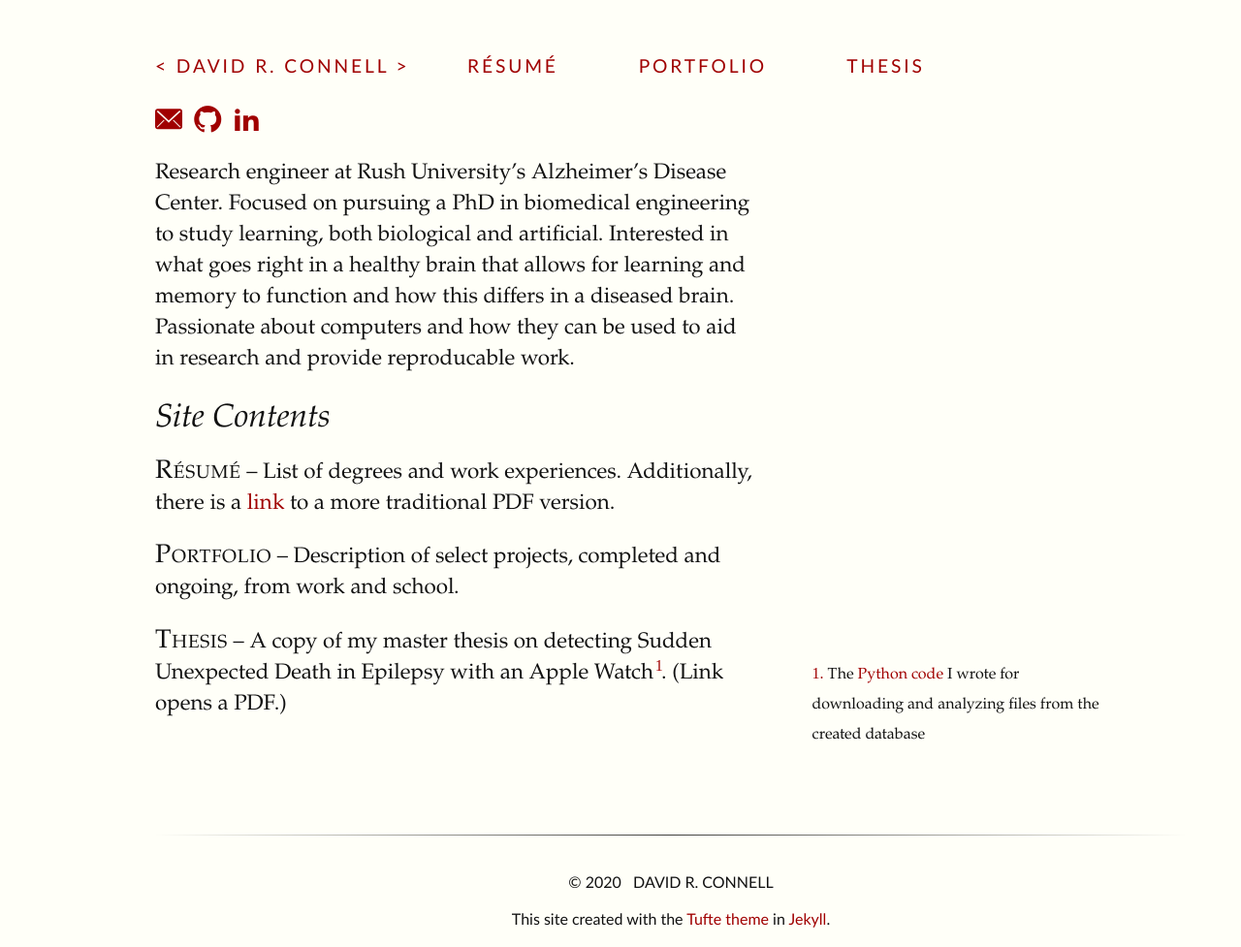
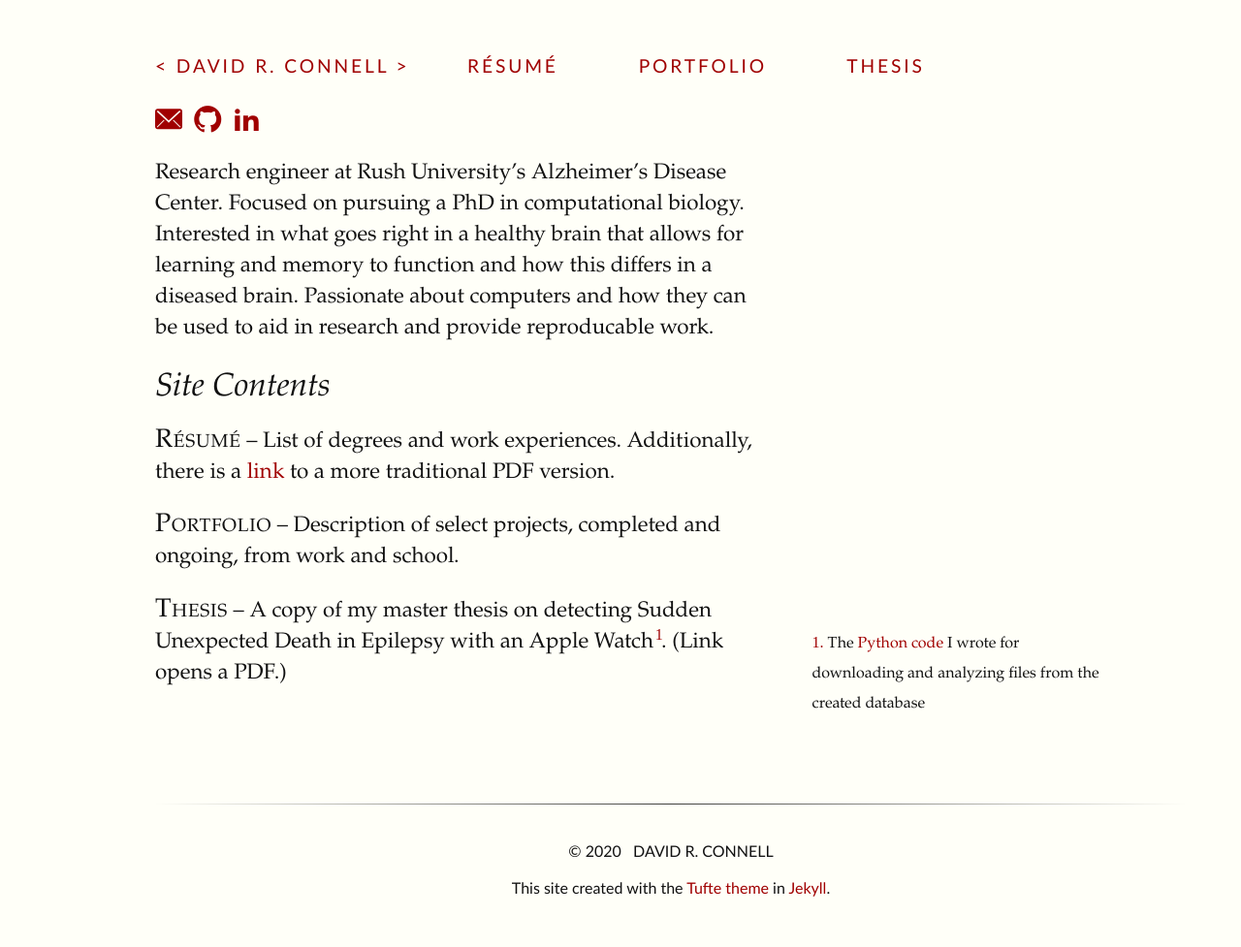
Before and after one commit to DavidRConnell/DavidRConnell.github.io, a Jekyll site: the page built from index.markdown, in a window 1280 px wide. Shown: the whole page at 97% size. Built offline with Jekyll 4.4.1, drawn with Linux system fonts in a browser that asks for light colours; some web fonts are replaced; after the commit the page ends 945 px from its top, so only the background shows below that.

Commit message:
Update: Goals

```diff
--- a/index.markdown
+++ b/index.markdown
@@ -5,8 +5,7 @@ layout: default
 ---
 
 Research engineer at Rush University's Alzheimer's Disease Center.
-Focused on pursuing a PhD in biomedical engineering to study learning, both biological and
-artificial.
+Focused on pursuing a PhD in computational biology.
 Interested in what goes right in a healthy brain that allows for learning and
 memory to function and how this differs in a diseased brain.
 Passionate about computers and how they can be used to aid in research and
```
